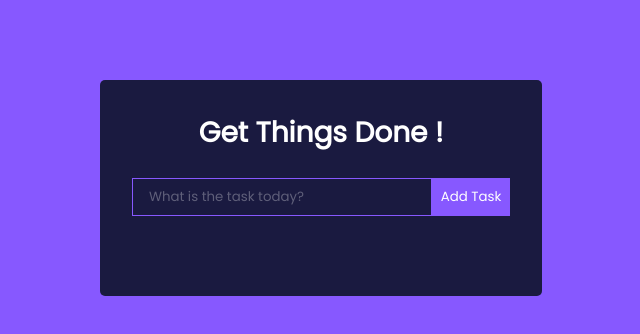
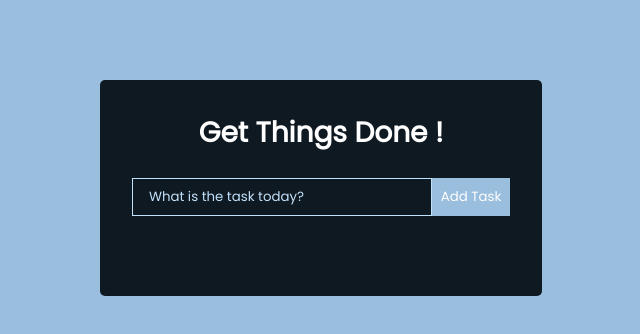
Before and after one commit to gbopola/todolist-app-react-js, a React (Create React App) app: page / in a window 1280 px wide. Shown: the top 334 px of the page, without its empty margins (319-959 px from the left). Built offline with nearby package versions, Linux system fonts and the light colour scheme.

Commit message:
my todo list app - react - nov

```diff
--- a/public/index.html
+++ b/public/index.html
@@ -24,7 +24,7 @@
       work correctly both with client-side routing and a non-root public URL.
       Learn how to configure a non-root public URL by running `npm run build`.
     -->
-    <title>React App</title>
+    <title>React App - nov</title>
   </head>
   <body>
     <noscript>You need to enable JavaScript to run this app.</noscript>
--- a/src/App.css
+++ b/src/App.css
@@ -8,7 +8,7 @@
 }
 
 body {
-  background: #8758ff;
+  background: 	#9abedd;
   display: flex;
   justify-content: center;
   align-items: center;
@@ -25,7 +25,7 @@ h1 {
 }
 
 .TodoWrapper {
-  background: #1A1A40;
+  background: 	#0f1922;
   margin-top: 5rem;
   padding: 2rem;
   border-radius: 5px;
@@ -39,7 +39,7 @@ h1 {
 .todo-input {
   outline: none;
   background: none;
-  border: 1px solid #8758ff;
+  border: 1px solid 	#c2e1fb;
   padding: 0.5rem 1rem;
   margin-top: 1rem;
   margin-bottom: 2rem;
@@ -48,11 +48,11 @@ h1 {
 }
 
 .todo-input::placeholder {
-  color: #ffffff4d;
+  color:	#c2e1fb;
 }
 
 .todo-btn {
-  background: #8758ff;
+  background: 	#9abedd;
   color: #fff;
   border: none;
   padding: 0.55rem;
@@ -63,7 +63,7 @@ h1 {
   display: flex;
   justify-content: space-between;
   align-items: center;
-  background: #8758ff;
+  background: 	#2e4f6b;
   color: #fff;
   padding: 0.75rem 1rem;
   border-radius: 5px;
--- a/src/components/TodoWrapperLocalStorage.js
+++ b/src/components/TodoWrapperLocalStorage.js
@@ -42,7 +42,7 @@ export const TodoWrapperLocalStorage = () => {
     }
   return (
     <div className='TodoWrapper'>
-        <h1>Get Things Done!</h1>
+        <h1>Get Things Done !</h1>
         <TodoForm addTodo={addTodo} />
         {todos.map((todo, index) => (
             todo.isEditing ? (
```
Also changed, not shown: 1 other file (tests, documents, lock files or other folders).
